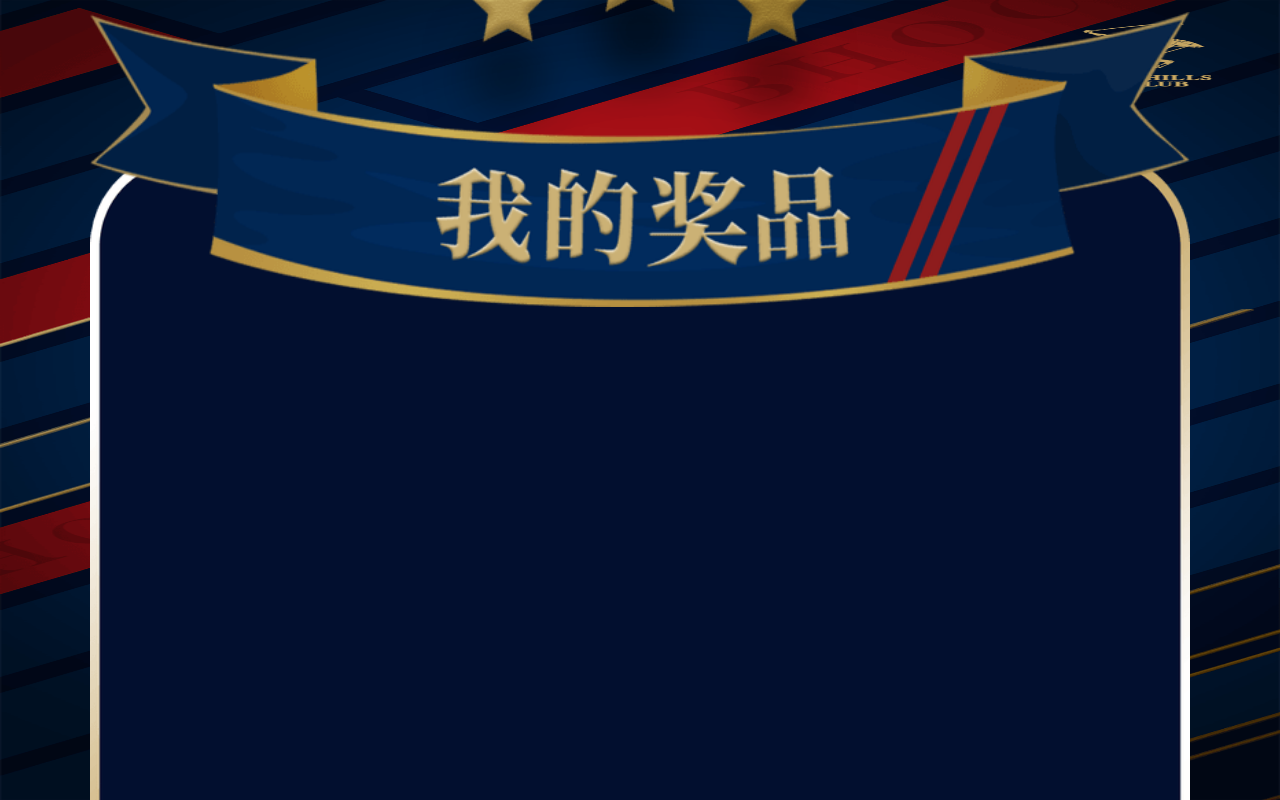
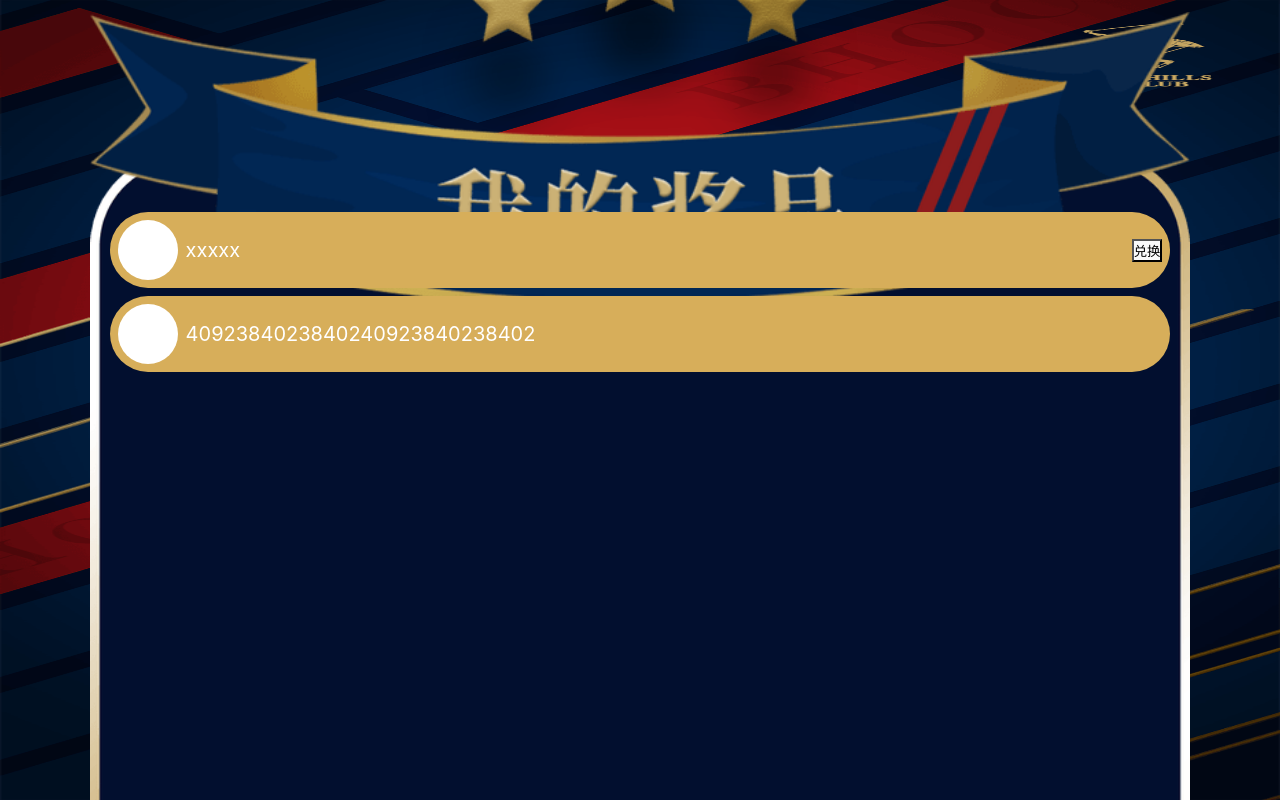
Before and after one commit to ishowman/vite-vue-pixi, a Vue app: page /prize in a window 1280 px wide. Shown: the top 800 px of the page. Built offline with nearby package versions, Linux system fonts and the light colour scheme.

Commit message:
game prize component

```diff
--- /dev/null
+++ b/src/components/GamePrize.vue
@@ -0,0 +1,36 @@
+<script setup>
+import { ref } from 'vue';
+
+defineProps({
+  msg: String,
+});
+</script>
+
+<template>
+  <div class="game-prize grid align-center">
+    <div class="prize-img"></div>
+    <slot>
+      <p>xxxxx</p>
+      <button>兑换</button>
+    </slot>
+  </div>
+</template>
+
+<style scoped>
+.prize-img {
+  background-color: #fff;
+  width: 60px;
+  height: 60px;
+  border-radius: 50%;
+}
+.game-prize {
+  grid-template-columns: 60px 1fr auto;
+  padding: 8px;
+  gap: 8px;
+  background-color: #d7ae5a;
+  border-radius: 38px;
+
+  color: #fff;
+  font-size: 20px;
+}
+</style>
--- a/src/style.css
+++ b/src/style.css
@@ -54,3 +54,21 @@ body {
   border-radius: 10px;
   background-color: #01091d;
 }
+/* grid */
+.grid {
+  display: grid;
+}
+.align-center {
+  align-items: center;
+}
+
+.mb-8 {
+  margin-bottom: 8px;
+}
+
+/* ellipsis */
+.text-ellipsis {
+  text-overflow: ellipsis;
+  white-space: nowrap;
+  overflow: hidden;
+}
--- a/src/views/Prize.vue
+++ b/src/views/Prize.vue
@@ -12,12 +12,19 @@
         @click="toHome"
       />
 
-      <div class="scroll-view"></div>
+      <div class="scroll-view prize-list">
+        <game-prize class="mb-8" />
+        <game-prize class="mb-8">
+          <p class="text-ellipsis">4092384023840240923840238402</p>
+        </game-prize>
+      </div>
     </div>
   </div>
 </template>
 <script setup>
 import { useRouter } from 'vue-router';
+import GamePrize from '@/components/GamePrize.vue';
+
 const router = useRouter();
 
 function toHome() {
@@ -55,4 +62,12 @@ function toHome() {
   left: 0%;
 }
 
+.prize-list {
+  position: absolute;
+  top: 60px;
+  bottom: 60px;
+  left: 20px;
+  right: 20px;
+  overflow: auto;
+}
 </style>
--- a/src/views/Rule.vue
+++ b/src/views/Rule.vue
@@ -73,14 +73,15 @@ function toHome() {
 .rule-text {
   position: absolute;
   top: 60px;
-  bottom: 60px;
-  left: 20px;
-  right: 20px;
+  bottom: 64px;
+  left: 16px;
+  right: 16px;
   color: #fff;
   line-height: 1.2;
   word-wrap: break-word;
   font-size: 20px;
   overflow: auto;
-  scrollbar-color: red;
+
+  padding: 0 4px;
 }
 </style>
```
Also changed, not shown: src/components/Prize.vue (deleted, +0 -40 lines).
